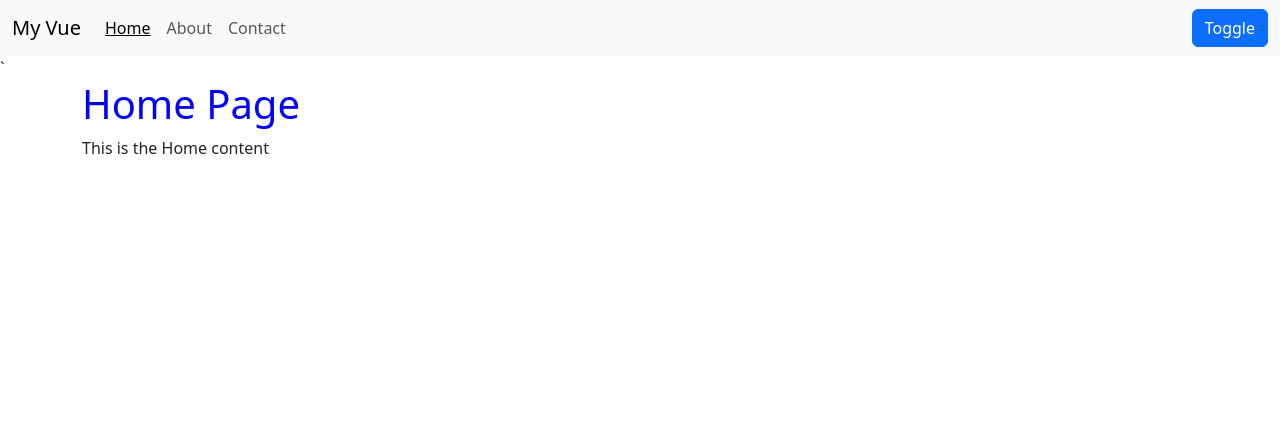
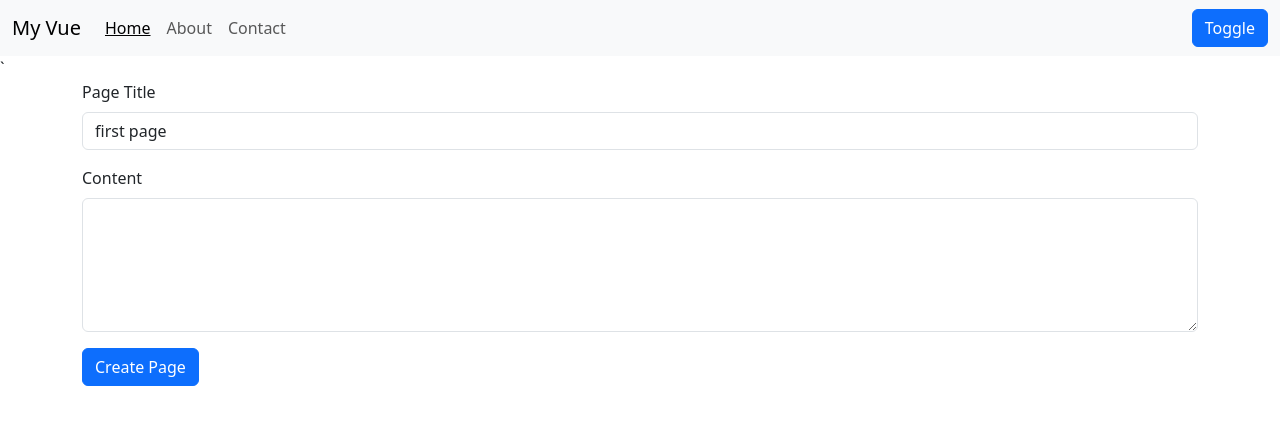
Before and after one commit to nazligenc/Vue_Start_Spa, a Vue app: page / in a window 1280 px wide. Shown: the top 424 px of the page. Built offline with nearby package versions, Linux system fonts and the light colour scheme.

Commit message:
working with forms

```diff
--- a/src/App.vue
+++ b/src/App.vue
@@ -1,14 +1,22 @@
 <template>
     <navbar :pages="pages" :activePage="activePage" :nav-link-click="(index)=>activePage=index"></navbar>
-    <page-viewer v-if="pages.length>0":page="pages[activePage]"></page-viewer>
+   <!---- <page-viewer v-if="pages.length>0":page="pages[activePage]"></page-viewer>-->
+   <create-page
+   :page-created="pageCreated"
+
+   >
+
+   </create-page>
 </template>
 <script>
 import PageViewer from './components/PageViewer.vue';
 import Navbar from './components/Navbar.vue';
+import CreatePage from './components/CreatePage.vue';
     export default{
         components:{
             PageViewer,
-            Navbar
+            Navbar,
+            CreatePage
         },
         created(){
             this.getPages();
@@ -17,7 +25,9 @@
         data(){
             return{
                 activePage:0,
-                pages:this.getPages()
+                pages:[
+
+                ]
 
             }
         },
@@ -26,6 +36,10 @@
                 let res=await fetch('pages.json');
                 let data= await res.json();
                 this.pages=data;
+            },
+            pageCreated(pageObj){
+                console.log(pageObj);
+
             }
 
         }
--- /dev/null
+++ b/src/components/CreatePage.vue
@@ -0,0 +1,28 @@
+<template>
+    <div class="container mb-3">
+        <form action="">
+            <div class="mb-3">
+                <label for="pageTitle" class="form-label">Page Title</label>
+                <input type="text" class="form-control" v-model="pageTitle">
+            </div>
+            <div class="mb-3">
+                <label for="" class="form-label">Content</label>
+                <textarea class="form-control" type="text" rows="5" v-model="content"></textarea>
+            </div>
+            <div class="mb-3">
+            <button class="btn btn-primary" @click.prevent="pageCreated({pageTitle,content})">Create Page</button>
+        </div>
+        </form>
+    </div>
+</template>
+<script>
+export default{
+    props:['pageCreated'],
+    data(){
+        return{
+            pageTitle:'first page',
+            content:''
+        }
+    }
+}
+</script>
```
